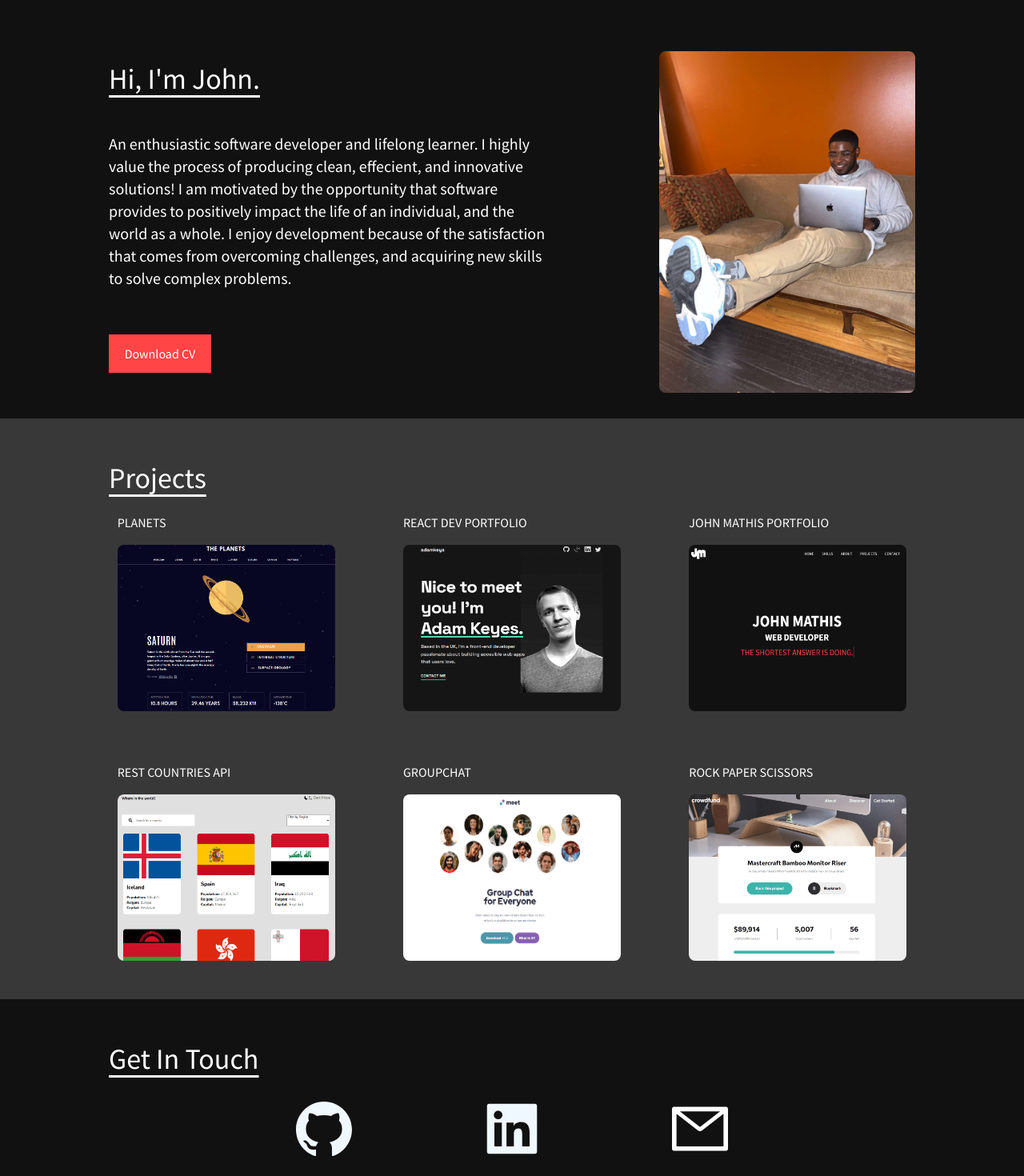
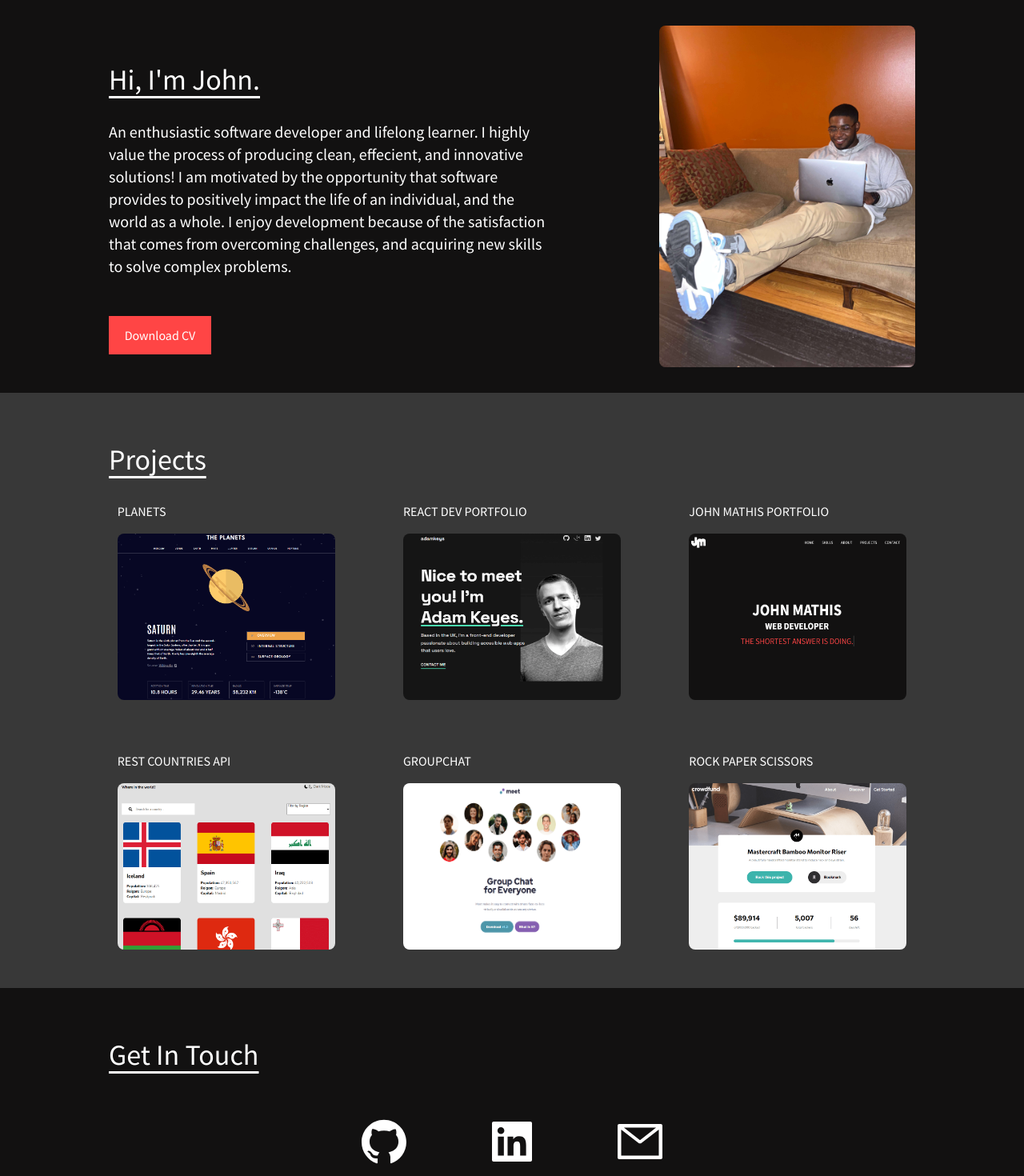
Before and after one commit to john-mathis/portfolio, a React (Create React App) app: page / in a window 1280 px wide. Shown: the top 1470 px of the page at 80% size. Built offline with nearby package versions, Linux system fonts and the light colour scheme.

Commit message:
tailwindcss implementation

```diff
--- a/src/App.css
+++ b/src/App.css
@@ -50,18 +50,6 @@ body {
   }
 }
 
-.section-title {
-  font-size: 2rem;
-  margin-top: 1rem;
-  text-decoration: underline;
-  text-underline-offset: var(--text-underline-spacing)
-}
-
-@media screen and (min-width:780px) {
-  .section-title {
-    font-size: 2.25rem;
-  }
-}
 
 img {
   max-width: 100%;
--- a/src/Components/AboutMe/AboutMe.js
+++ b/src/Components/AboutMe/AboutMe.js
@@ -10,11 +10,14 @@ const AboutMe = () => {
             <img
               alt="john mathis using a macbook"
               src={John}
-              className="max-w-xs mt-8 max-h-100 rounded-lg              "
+              className="max-w-[15rem]
+              max-h-[15rem]mt-8 rounded-lg  sm:max-w-xs sm:max-h-100              "
             ></img>
           </div>
           <div className="text-center mb-8 md:text-left md:mr-8 md:flex md:flex-col md:order-1 lg:mb-0 lg:justify-evenly ">
-            <h3 className="section-title font-normal mb-4">Hi, I'm John.</h3>
+            <h3 className="text-3xl md:text-4xl my-8 underline underline-offset-[var(--text-underline-spacing)] font-normal mb-4">
+              Hi, I'm John.
+            </h3>
             <p className="text-base w-150 h-fit mb-8 md:text-lg md:min-h-48 md:w-84 lg:text-xl lg:max-w-[90%] xl:max-w-[85%]	">
               An enthusiastic software developer and lifelong learner. I highly
               value the process of producing clean, effecient, and innovative
--- a/src/Components/ContactMe/Contact.css
+++ /dev/null
@@ -1,48 +0,0 @@
-.icon-container {
-    display: flex;
-    flex-direction: row;
-    justify-content: space-around;
-    align-items: center;
-    max-width: 70%;
-    margin: 3rem auto;
-}
-
-.contact-link {
-    color: aliceblue;
-}
-
-.contact-icon {
-    min-width: 3rem;
-    min-height: 4rem;
-    cursor: pointer;
-    margin: 0 1rem;
-}
-
-@media screen and (min-width:450px) {
-    .contact-icon {
-        min-width: 4rem;
-        min-height: 5rem;
-    }
-}
-
-
-
-@media screen and (min-width:768px) {
-    .contact-icon {
-        min-width: 5rem;
-        min-height: 6rem;
-    }
-}
-
-
-.contact-icon:hover {
-    background-color: var(--icon-hover);
-    padding: .2rem;
-}
-
-.copyright {
-    text-transform: uppercase;
-    margin-top: 2rem;
-    letter-spacing: 1px;
-    text-align: center;
-}
--- a/src/Components/ContactMe/Contact.js
+++ b/src/Components/ContactMe/Contact.js
@@ -1,5 +1,4 @@
 import React from "react";
-import "..//ContactMe/Contact.css";
 import { AiOutlineGithub } from "react-icons/ai";
 import { AiFillLinkedin } from "react-icons/ai";
 import { AiOutlineMail } from "react-icons/ai";
@@ -12,33 +11,35 @@ const Contact = () => {
     <>
       <div className="contact-container">
         <div className="max-container-width">
-          <h3 className="section-title">Get In Touch</h3>
-          <div className="flex flex-row justify-around items-center max-w-[70%] my-3 mx-auto">
+          <h3 className="text-3xl md:text-4xl my-8 underline underline-offset-[var(--text-underline-spacing)]">
+            Get In Touch
+          </h3>
+          <div className="flex flex-row justify-around items-center max-w-[30rem] my-12 mx-auto">
             <a
-              className="contact-link"
               href="https://github.com/john-mathis"
               target="_blank"
               rel="noreferrer"
             >
-              <AiOutlineGithub className="contact-icon" />
+              <AiOutlineGithub className="w-8 h-12 cursor-pointer my-0 mx-4 md:w-16 md:h-20 hover:bg-[var(--dark-grey)] hover:p-1	" />
             </a>
 
             <a
-              className="contact-link"
               href="https://www.linkedin.com/in/john-mathis1/"
               target="_blank"
               rel="noreferrer"
             >
-              <AiFillLinkedin className="contact-icon" />
+              <AiFillLinkedin className="w-8 h-12 cursor-pointer my-0 mx-4 md:w-16 md:h-20 hover:bg-[var(--dark-grey)] hover:p-1	" />
             </a>
             <AiOutlineMail
-              className="contact-icon"
+              className="w-8 h-12 cursor-pointer my-0 mx-4 md:w-16 md:h-20 hover:bg-[var(--dark-grey)] hover:p-1"
               onClick={sendNewEmail}
               target="_blank"
               rel="noreferrer"
             />
           </div>
-          <p className="copyright">© John Mathis, 2022</p>
+          <p className="uppercase mt-8 text-center tracking-[1px]">
+            © John Mathis, 2022
+          </p>
         </div>
       </div>
     </>
--- a/src/Components/Projects/Projects.css
+++ b/src/Components/Projects/Projects.css
@@ -1,14 +1,3 @@
 .project-card:hover .card-overlay {
     opacity: 1;
 }
-
-
-.project-icons {
-    margin: 0 1.5rem;
-    min-height: 4rem;
-    min-width: 4rem;
-}
-
-.project-icons:hover {
-    background-color: var(--icon-hover);
-}
--- a/src/Components/Projects/Projects.js
+++ b/src/Components/Projects/Projects.js
@@ -17,11 +17,11 @@ const Projects = () => {
           />
           <div className="card-overlay flex justify-center items-center absolute top-10 left-0 right-0 bottom-0 opacity-0 bg-[var(--transparent-black)] ease-in duration-300">
             <a target="blank" href={display.github}>
-              <FiGithub className="project-icons" />
+              <FiGithub className="w-16 h-16 mx-6 hover:bg-[var(--icon-hover)]" />
             </a>
 
             <a target="_blank" href={display.live} rel="noreferrer">
-              <CgExport className="project-icons" />
+              <CgExport className="w-16 h-16 mx-6 hover:bg-[var(--icon-hover)]" />
             </a>
           </div>
         </div>
@@ -33,7 +33,9 @@ const Projects = () => {
     <>
       <div className="bg-[var(--dark-grey)]">
         <div className="max-container-width">
-          <h3 className="section-title">Projects</h3>
+          <h3 className="text-3xl md:text-4xl my-8 underline underline-offset-[var(--text-underline-spacing)]">
+            Projects
+          </h3>
           <div className="relative grid place-items-center grid-cols-1 my-4 mx-auto gap-16 max-w-5xl md:grid-cols-2 lg:grid-cols-3">
             {displayProjectInfo}
           </div>
```
